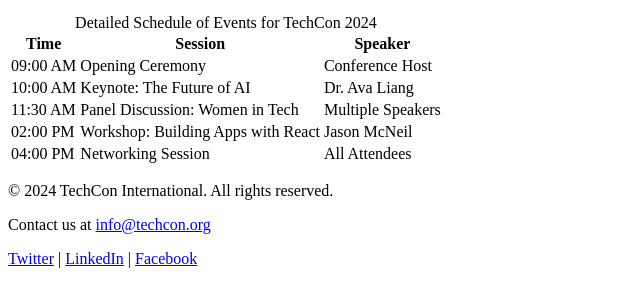
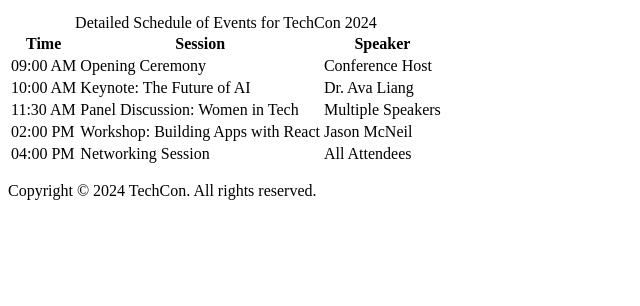
Before and after one commit to Tesfalem8135/TechCon-HTML, a plain HTML site: page techcon_website/schedule.html in a window 1280 px wide. Shown: the part 154-460 px from the top of the page, without its empty margins (0-640 px from the left). Drawn offline with Linux system fonts and the light colour scheme.

Commit message:
Add sche

```diff
--- a/techcon_website/schedule.html
+++ b/techcon_website/schedule.html
@@ -60,15 +60,7 @@
     </main>
     <!-- Footer Section -->
     <footer>
-         <div class="footer-content">
-            <p>&copy; 2024 TechCon International. All rights reserved.</p>
-            <p>Contact us at <a href="mailto:info@techcon.org">info@techcon.org</a></p>
-            <div class="social-links">
-                <a href="https://twitter.com/techcon" aria-label="Twitter">Twitter</a> |
-                <a href="https://linkedin.com/company/techcon" aria-label="LinkedIn">LinkedIn</a> |
-                <a href="https://facebook.com/techcon" aria-label="Facebook">Facebook</a>
-            </div>
-        </div>
+         <p>Copyright © 2024 TechCon. All rights reserved.</p>
     </footer>
 
 </body>
```
